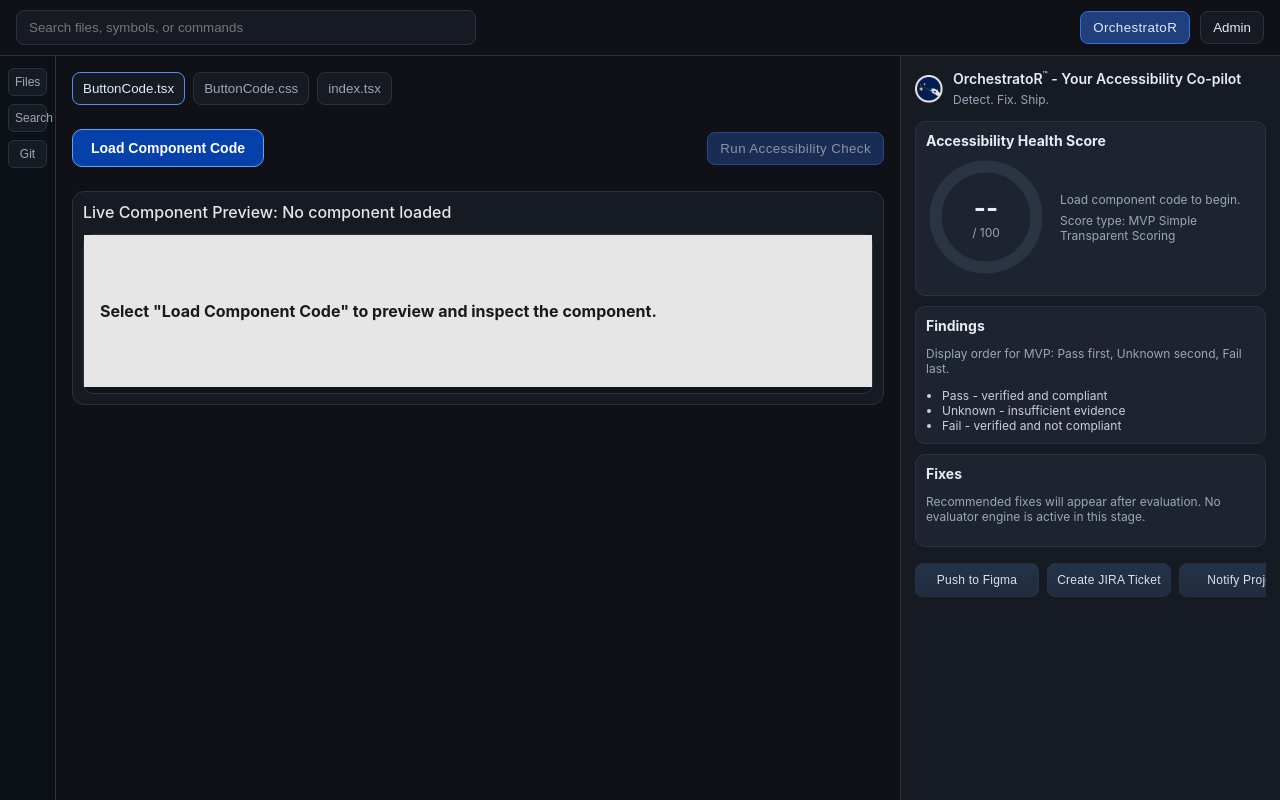
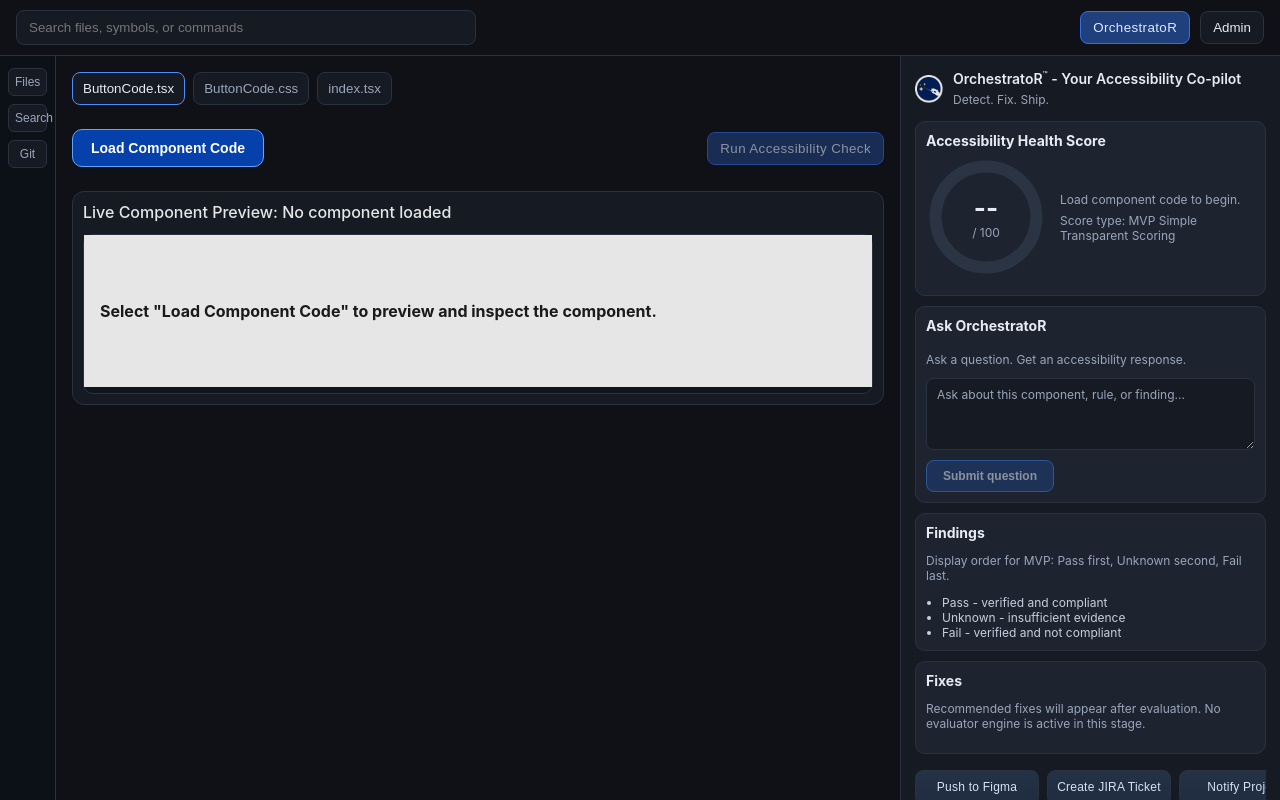
Before and after one commit to orchestratorlabs/orchestrator, a React (Vite) app: page / in a window 1280 px wide. Both pictures are taken after a click on the button "OrchestratoR". Built offline with nearby package versions, Linux system fonts and the light colour scheme; a web font is replaced by a local one.

Commit message:
Backup 2026-05-04 - Add Ask OrchestratoR RAG UI

```diff
--- a/src/features/orchestrator/components/OrchestratorPanel.tsx
+++ b/src/features/orchestrator/components/OrchestratorPanel.tsx
@@ -1,3 +1,4 @@
+import { useState } from "react";
 import { MVP_SCORING_POLICY } from "../types/evaluation";
 import type { EvaluationResult } from "../types/evaluation";
 import orchestratorLogo from "../../../assets/orchestrator-logo.png";
@@ -26,6 +27,42 @@ export function OrchestratorPanel({
     evaluationResult?.findings.filter((finding) => finding.status === "Unknown").length ?? 0;
   const failCount = evaluationResult?.findings.filter((finding) => finding.status === "Fail").length ?? 0;
 
+  const [ragQuestion, setRagQuestion] = useState("");
+  const [ragAnswer, setRagAnswer] = useState("");
+  const [isRagLoading, setIsRagLoading] = useState(false);
+  const [ragError, setRagError] = useState("");
+
+  const handleRagSubmit = async () => {
+    if (!ragQuestion.trim()) return;
+
+    setIsRagLoading(true);
+    setRagError("");
+
+    try {
+      const response = await fetch("http://127.0.0.1:5001/rag-query", {
+        method: "POST",
+        headers: {
+          "Content-Type": "application/json",
+        },
+        body: JSON.stringify({
+          question: ragQuestion,
+          componentContext: evaluationStateMessage,
+        }),
+      });
+
+      const data = await response.json();
+
+      if (!response.ok) {
+        throw new Error(data.message || "RAG request failed.");
+      }
+
+      setRagAnswer(data.answer);
+    } catch (error) {
+      setRagError("OrchestratoR could not load the backend RAG response.");
+    } finally {
+      setIsRagLoading(false);
+    }
+  };
   return (
     <aside className={`orchestrator-panel ${isOpen ? "open" : "closed"}`} aria-hidden={!isOpen}>
       <div className="panel-header">
@@ -90,6 +127,49 @@ export function OrchestratorPanel({
           </div>
         </div>
         {evaluationResult && <p className="muted score-summary">{evaluationResult.summary}</p>}
+      </section>
+
+      <section className="panel-card ask-orchestrator-card">
+        <h3>Ask OrchestratoR</h3>
+
+        <p className="ask-orchestrator-helper">
+          Ask a question. Get an accessibility response.
+        </p>
+
+        <label className="sr-only" htmlFor="rag-question">
+          Ask OrchestratoR question
+        </label>
+
+        <textarea
+          id="rag-question"
+          className="ask-orchestrator-input"
+          value={ragQuestion}
+          onChange={(event) => setRagQuestion(event.target.value)}
+          placeholder="Ask about this component, rule, or finding..."
+          rows={3}
+        />
+
+        <button
+          type="button"
+          className="ask-orchestrator-submit"
+          onClick={handleRagSubmit}
+          disabled={isRagLoading || !ragQuestion.trim()}
+        >
+          {isRagLoading ? "Submitting..." : "Submit question"}
+        </button>
+
+        {ragError ? (
+          <div className="rag-response rag-response--error" role="alert">
+            {ragError}
+          </div>
+        ) : null}
+
+        {ragAnswer ? (
+          <div className="rag-response">
+            <h4>RAG Response</h4>
+            <p>{ragAnswer}</p>
+          </div>
+        ) : null}
       </section>
 
       <section className="panel-card">
--- a/src/styles.css
+++ b/src/styles.css
@@ -486,6 +486,134 @@ body {
   font-size: 14px;
 }
 
+.panel-section-header {
+  display: flex;
+  align-items: center;
+  justify-content: space-between;
+  gap: 12px;
+}
+
+.panel-section-header h3 {
+  margin: 0;
+}
+
+.panel-section-toggle {
+  border: none;
+  background: transparent;
+  color: var(--text);
+  font-size: 18px;
+  line-height: 1;
+  cursor: pointer;
+  padding: 2px 4px;
+}
+
+.ask-orchestrator-card {
+  display: flex;
+  flex-direction: column;
+  gap: 10px;
+}
+
+.ask-orchestrator-helper {
+  margin: 0;
+  color: var(--muted);
+  font-size: 12px;
+  line-height: 1.35;
+}
+
+.ask-orchestrator-form {
+  display: flex;
+  flex-direction: column;
+  gap: 10px;
+}
+
+.ask-orchestrator-input {
+  width: 100%;
+  min-height: 72px;
+  resize: vertical;
+  border: 1px solid var(--border);
+  border-radius: 8px;
+  background: var(--surface);
+  color: var(--text);
+  font-size: 12px;
+  line-height: 1.4;
+  padding: 8px 10px;
+  font-family: inherit;
+}
+
+.ask-orchestrator-input::placeholder {
+  color: var(--muted);
+}
+
+.ask-orchestrator-input:focus {
+  outline: 2px solid #4f8cff;
+  outline-offset: 2px;
+  border-color: #4f8cff;
+}
+
+.ask-orchestrator-submit {
+  align-self: flex-start;
+  border: 1px solid #3b82f6;
+  border-radius: 8px;
+  background: #1f3f78;
+  color: var(--text);
+  font-size: 12px;
+  font-weight: 700;
+  line-height: 1;
+  padding: 9px 16px;
+  cursor: pointer;
+}
+
+.ask-orchestrator-submit:hover:not(:disabled) {
+  background: #24529e;
+}
+
+.ask-orchestrator-submit:focus-visible {
+  outline: 2px solid #60a5fa;
+  outline-offset: 2px;
+}
+
+.ask-orchestrator-submit:disabled {
+  opacity: 0.55;
+  cursor: not-allowed;
+}
+
+.rag-response {
+  border: 1px solid var(--border);
+  border-radius: 8px;
+  background: var(--surface);
+  padding: 10px;
+  color: var(--muted);
+  font-size: 12px;
+  line-height: 1.4;
+}
+
+.rag-response h4 {
+  margin: 0 0 6px;
+  color: var(--text);
+  font-size: 12px;
+}
+
+.rag-response p {
+  margin: 0;
+}
+
+.rag-response--error {
+  border-color: #ef4444;
+  color: #fecaca;
+}
+
+.sr-only {
+  position: absolute;
+  width: 1px;
+  height: 1px;
+  padding: 0;
+  margin: -1px;
+  overflow: hidden;
+  clip: rect(0, 0, 0, 0);
+  white-space: nowrap;
+  border: 0;
+}
+
 .score-shell {
   display: flex;
   align-items: center;
```
